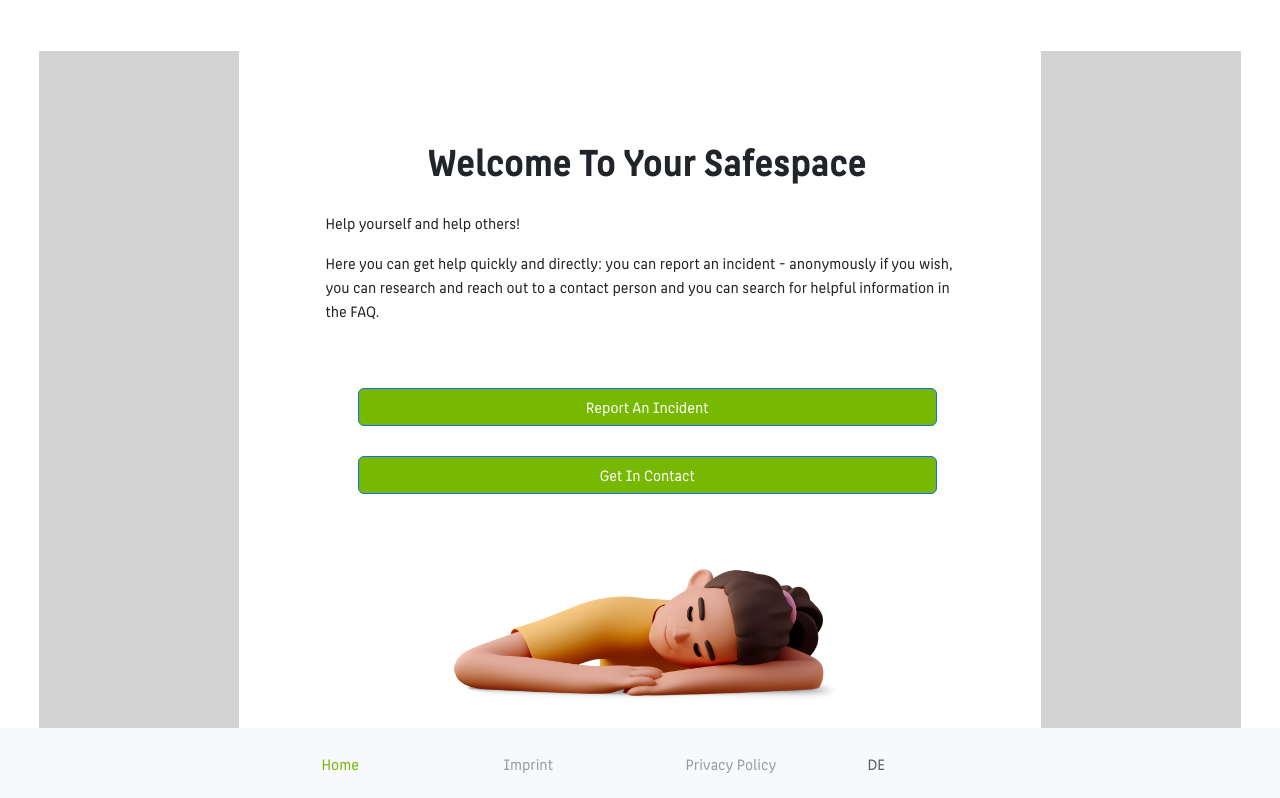
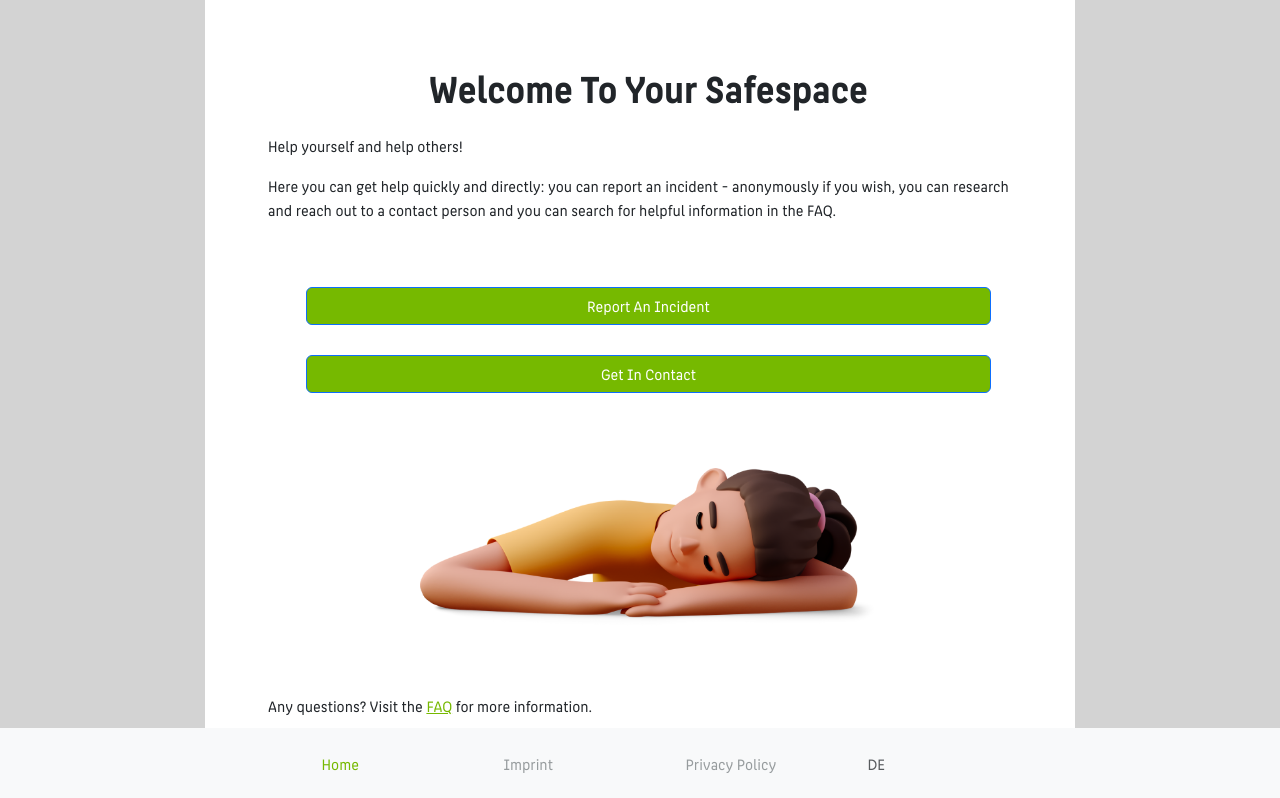
Before and after one commit to joha1na/AntidiskriminierungsAPP, an Angular app in the folder htw-antidiskriminierungsapp/: page / in a window 1280 px wide. Shown: the top 798 px of the page. Built offline with nearby package versions, Linux system fonts and the light colour scheme.

Commit message:
Removed padding from body

```diff
--- a/htw-antidiskriminierungsapp/src/styles.css
+++ b/htw-antidiskriminierungsapp/src/styles.css
@@ -30,7 +30,6 @@ body {
 
 body {
     width: 100%;
-    padding: 4%;
 }
 
 h1 {
```
